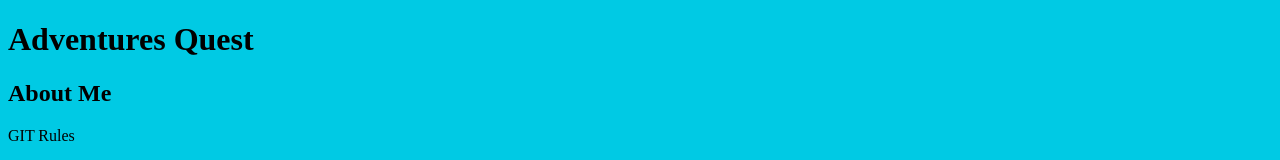
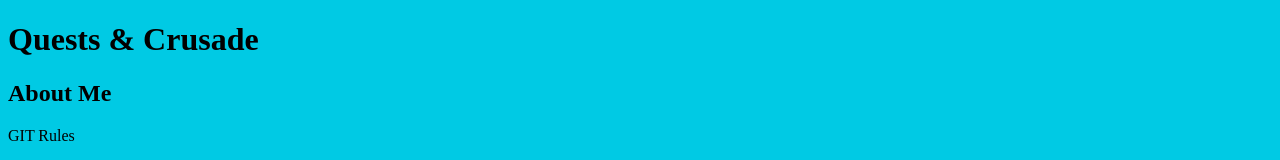
Before and after one commit to mtnylmz/Test-Repository, a plain HTML site: page index.html in a window 1280 px wide. Shown: the top 160 px of the page. Drawn offline with Linux system fonts and the light colour scheme.

Commit message:
set heading to Q nd C

```diff
--- a/index.html
+++ b/index.html
@@ -10,7 +10,7 @@
 <body>
 
     <header>
-        <h1>Adventures Quest</h1>
+        <h1>Quests & Crusade</h1>
     </header>
 
     <div class="container">
```
